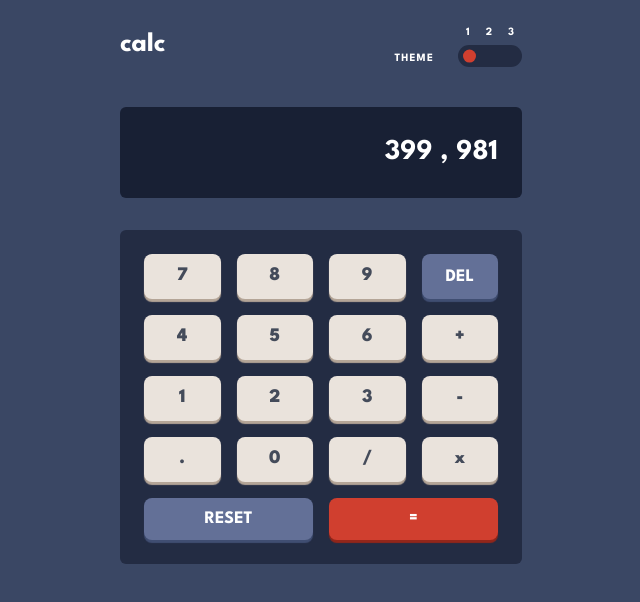
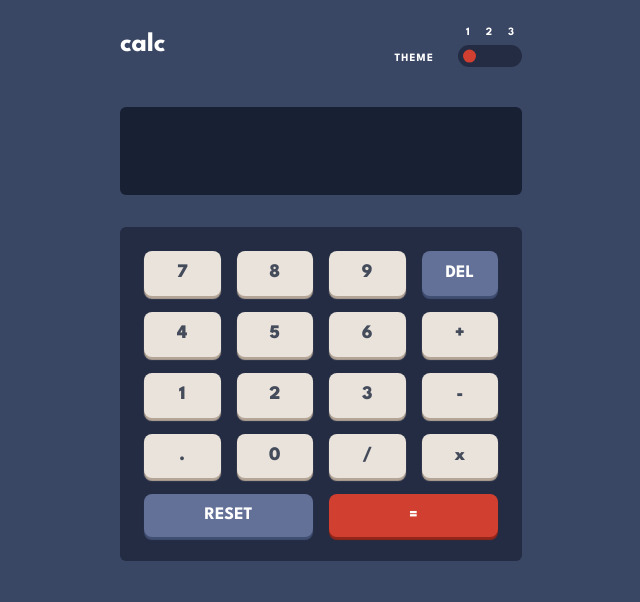
Before and after one commit to AbdulSamadCodes/Calculator-App, a React (Vite) app: page / in a window 1280 px wide. Shown: the top 602 px of the page, without its empty margins (319-959 px from the left). Built offline with nearby package versions, Linux system fonts and the light colour scheme.

Commit message:
Todo : calculation logic

```diff
--- a/src/App.jsx
+++ b/src/App.jsx
@@ -5,6 +5,7 @@ import { ThemeContextProvider } from '/src/contexts/ThemeContext.jsx';
 function App() {
 
   return (
+
     < ThemeContextProvider>
       <Container />
     </ ThemeContextProvider>
--- a/src/Components/Container.jsx
+++ b/src/Components/Container.jsx
@@ -1,16 +1,20 @@
 import React from 'react';
 import { Header } from '/src/Components/Header/Header.jsx';
 import { Interface } from '/src/Components/Interface/Interface.jsx';
+
+import { OutputScreenContextProvider } from '/src/contexts/OutputScreenContext.jsx';
 
 function Container() {
 
   return (
     <div className='container grid max-w-[450px]
      mx-auto pt-6 pb-6 px-6 gap-10'
-     >
+    >
+      <Header />
 
-      <Header />
-      <Interface />
+      <OutputScreenContextProvider>
+        <Interface />
+      </ OutputScreenContextProvider>
 
     </div>
   );
--- a/src/Components/Header/ThemeSelector.jsx
+++ b/src/Components/Header/ThemeSelector.jsx
@@ -7,7 +7,7 @@ import { getCurrentTheme } from '/src/utilities/getCurrentTheme.js';
 import { moveSlideBall } from '/src/utilities/moveThemeBall.js';
 
 function ThemeSelector() {
-  const [ currentTheme, setCurrentTheme ] = useThemeContext();
+  const [currentTheme, setCurrentTheme] = useThemeContext();
   const themeBallRef = useRef(null);
 
   const selectedTheme = getCurrentTheme(themePallete, currentTheme);
@@ -16,14 +16,17 @@ function ThemeSelector() {
     setCurrentTheme(selectedTheme);
   };
 
-  moveSlideBall(themePallete , currentTheme , themeBallRef);
+  moveSlideBall(themePallete, currentTheme, themeBallRef);
 
   return (
     <div className='flex flex-col gap-y-1'>
 
       <div className='flex self-center
        items-center gap-x-4  text-white
-       text-[0.7rem] font-bold relative'>
+       text-[0.7rem] font-bold relative'
+
+        style={{ color: themePallete[currentTheme]['text-primary'] }}
+      >
 
         <span>1</span>
         <span>2</span>
--- a/src/Components/Interface/Keys Panel/BasicKey.jsx
+++ b/src/Components/Interface/Keys Panel/BasicKey.jsx
@@ -1,19 +1,37 @@
 import React from 'react';
 import { useThemeContext } from '/src/hooks/useThemeContext.jsx';
+import { useOutputScreenContext } from '/src/hooks/useOutputScreenContext.jsx';
 
 import { themePallete } from '/src/Constants/themePallete.js';
 
 function BasicKey({ keyText }) {
   const [ currentTheme ] = useThemeContext();
+  const [ outputScreenText, setOutputScreenText ] = useOutputScreenContext();
+
+  const handleKeyClick = (event) => {
+    const operators = ['+', '-', 'x', '/'];
+
+    const { innerText: pressedValue } = event.target;
+
+    if (operators.includes(pressedValue)) {
+      setOutputScreenText('');
+
+      return;
+    }
+
+    setOutputScreenText((prevText) => prevText+=pressedValue);
+  };
 
   return (
     <button className='key-btn basic-key'
 
-     style={{
-      color :themePallete[currentTheme]['text-secondary'] ,
-      backgroundColor : themePallete[currentTheme]['bg-primary_key'],
-      boxShadow : `0 3px 1px ${themePallete[currentTheme]['shadow-primary_key']}`
-     }}
+      style={{
+        color: themePallete[currentTheme]['text-secondary'],
+        backgroundColor: themePallete[currentTheme]['bg-primary_key'],
+        boxShadow: `0 3px 1px ${themePallete[currentTheme]['shadow-primary_key']}`
+      }}
+
+      onClick={handleKeyClick}
     >
       {keyText}
     </button>
--- a/src/Components/Interface/OutputScreen.jsx
+++ b/src/Components/Interface/OutputScreen.jsx
@@ -1,23 +1,27 @@
 import React from 'react';
 
 import { useThemeContext } from '/src/hooks/useThemeContext.jsx';
+import { useOutputScreenContext } from '/src/hooks/useOutputScreenContext.jsx';
+
 import { themePallete } from '/src/Constants/themePallete.js';
 
 function OutputScreen() {
   const [ currentTheme ] = useThemeContext();
+  const [ outputScreenText ] = useOutputScreenContext();
 
   return (
     <div className='output-screen p-6 text-right
-     text-[1.8rem] text-white font-bold rounded-md'
-
+     text-[1.8rem] text-white font-bold rounded-md
+     min-h-[5.5rem]
+     '
       style={
         {
-          color : themePallete[currentTheme]['text-primary'] ,
+          color: themePallete[currentTheme]['text-primary'],
           backgroundColor: themePallete[currentTheme]['bg-secondary']
         }
       }
     >
-      399 , 981
+      {outputScreenText}
     </div>
   );
 }
--- /dev/null
+++ b/src/contexts/OutputScreenContext.jsx
@@ -0,0 +1,19 @@
+import React from 'react';
+import { useState, createContext } from 'react';
+
+const OutputScreenContext = createContext(null);
+
+function OutputScreenContextProvider({ children }) {
+  const [outputScreenText, setOutputScreenText] = useState('');
+
+  return (
+    <OutputScreenContext.Provider
+      value={{ outputScreenText, setOutputScreenText }}>
+
+      {children}
+
+    </ OutputScreenContext.Provider>
+  )
+}
+
+export { OutputScreenContext, OutputScreenContextProvider };
--- a/src/contexts/ThemeContext.jsx
+++ b/src/contexts/ThemeContext.jsx
@@ -8,7 +8,7 @@ function ThemeContextProvider({ children }) {
   const [ currentTheme , setCurrentTheme ] = useLocalStorage('theme' , 'default');
 
   return (
-    <ThemeContext.Provider value={{currentTheme , setCurrentTheme}}>
+    <ThemeContext.Provider value={{ currentTheme , setCurrentTheme }}>
       { children }
     </ ThemeContext.Provider>
   )
--- /dev/null
+++ b/src/hooks/useOutputScreenContext.jsx
@@ -0,0 +1,15 @@
+import React from 'react';
+import { useContext } from 'react';
+import { OutputScreenContext } from '/src/contexts/OutputScreenContext.jsx';
+
+function useOutputScreenContext() {
+  const { outputScreenText, setOutputScreenText } = useContext(OutputScreenContext);
+
+  if (outputScreenText === null || outputScreenText === undefined) {
+    throw new Error('Context not reachable');
+  }
+
+  return [ outputScreenText, setOutputScreenText ];
+}
+
+export { useOutputScreenContext };
```
Also changed, not shown: index.html (line endings or trailing spaces), src/Components/Interface/Interface.jsx (line endings or trailing spaces).
